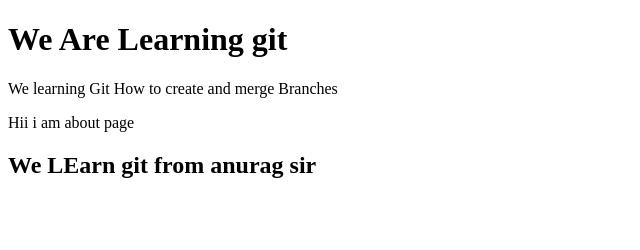
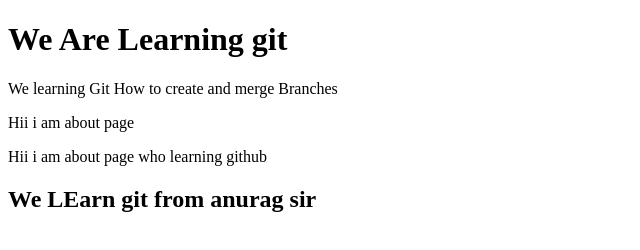
Before and after one commit to vivekanandadash/GIT-LEARNING, a plain HTML site: page abouts.html in a window 1280 px wide. Shown: the whole page, without its empty margins (0-640 px from the left). Drawn offline with Linux system fonts and the light colour scheme.

Commit message:
Update abouts.html with add a paragraph

```diff
--- a/abouts.html
+++ b/abouts.html
@@ -10,6 +10,7 @@
     <h1>We Are Learning git</h1>
     <p>We learning Git How to create and merge Branches</p>
     <p>Hii i am about page</p>
+    <p>Hii i am about page who learning github</p>
     <h2>We LEarn git from anurag sir</h2>
 </body>
 </html>
```
